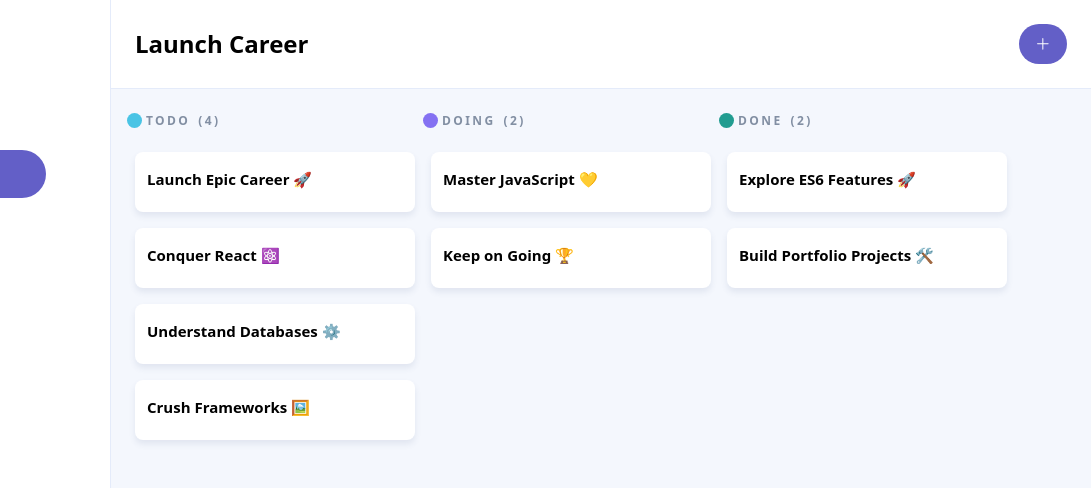
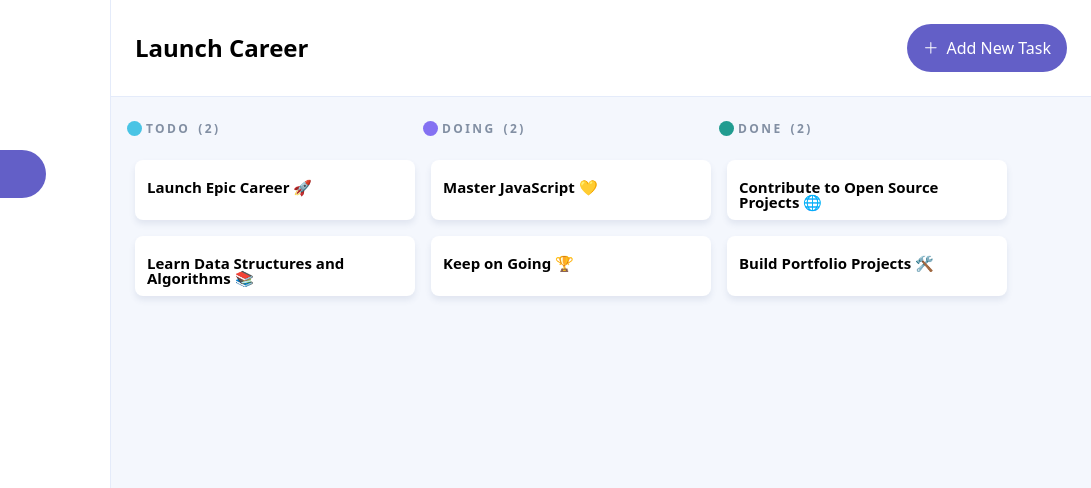
Before and after one commit to sip-23/SIPMAN25499_FTO2505_GroupB_SipMandindi_JSL05, a plain HTML site: page index.html in a window 1280 px wide. Shown: the top 488 px of the page, 189-1280 px from the left. Drawn offline with nearby package versions, Linux system fonts and the light colour scheme.

Commit message:
Add new button is working but cannont submit
I corrected my ValidateInputs function and addedtasksubmit function but now edit functionality not working

```diff
--- a/index.html
+++ b/index.html
@@ -61,7 +61,7 @@
                         <svg class="h-4 w-4 text-white" clip-rule="evenodd" fill-rule="evenodd" stroke-linejoin="round" stroke-miterlimit="2" viewBox="0 0 24 24" xmlns="http://www.w3.org/2000/svg">
                             <path d="m11 11h-7.25c-.414 0-.75.336-.75.75s.336.75.75.75h7.25v7.25c0 .414.336.75.75.75s.75-.336.75-.75v-7.25h7.25c.414 0 .75-.336.75-.75s-.336-.75-.75-.75h-7.25v-7.25c0-.414-.336-.75-.75-.75s-.75.336-.75.75z" fill="currentColor"/>
                         </svg>
-                        <span class="hidden md:ml-2 md:font-plus-jakarta-sans">Add New Task</span>
+                        <span class="md:ml-2 md:font-plus-jakarta-sans">Add New Task</span>
                     </button>
                 </div>
             </header>
--- a/scripts.js
+++ b/scripts.js
@@ -1,4 +1,48 @@
-import { initialTasks } from "./initialData.js";
+// import { initialTasks } from "./initialData.js";
+
+const initialTasks = [
+  {
+    id: 1,
+    title: "Launch Epic Career 🚀",
+    description: "Create a killer Resume",
+    status: "todo",
+  },
+  {
+    id: 2,
+    title: "Master JavaScript 💛",
+    description: "Get comfortable with the fundamentals",
+    status: "doing",
+  },
+  {
+    id: 3,
+    title: "Keep on Going 🏆",
+    description: "You're almost there",
+    status: "doing",
+  },
+
+  {
+    id: 4,
+    title: "Learn Data Structures and Algorithms 📚",
+    description:
+      "Study fundamental data structures and algorithms to solve coding problems efficiently",
+    status: "todo",
+  },
+  {
+    id: 5,
+    title: "Contribute to Open Source Projects 🌐",
+    description:
+      "Gain practical experience and collaborate with others in the software development community",
+    status: "done",
+  },
+  {
+    id: 6,
+    title: "Build Portfolio Projects 🛠️",
+    description:
+      "Create a portfolio showcasing your skills and projects to potential employers",
+    status: "done",
+  },
+];
+
 
 const todoTasks = document.getElementById('todo-tasks');
 const doingTasks = document.getElementById('doing-tasks');
@@ -7,7 +51,6 @@ const modal = document.getElementById('task-modal');
 const taskForm = document.getElementById('task-form');
 const cancelBtn = document.getElementById('cancel-btn');
 const addTask = document.getElementById('addTaskButton');
-const submitNewTask = document.getElementById('submitButton');
 
 // Modal input fields that are stored and showed
 const taskIdInput = document.getElementById('task-id');
@@ -18,7 +61,7 @@ const taskStatusInput = document.getElementById('task-status');
 // Current task that I want to show
 let currentTask = null;
 
-// Create task function
+// Create task function - Element
 /**
  * Creates the list element and its respective / relevent classes in the DOM.
  * @param {Object} task - The tasks which are stored in an array and declared as tasks
@@ -48,7 +91,7 @@ function showSortedTasks() {
     doneTasks.innerHTML = '';
 
     // Sort tasks into columns
-    tasks.forEach(task => {
+    initialTasks.forEach(task => {
         const taskElement = createTaskElement(task);
 
 
@@ -105,18 +148,16 @@ function openEditModal(taskId) {
 // save new task
 /**
  * This allos changes to be made in modal to be savd
- * @param {Event} e - Is the submit event from the form before
+ * @param {Event} e - Is the submit event from the form
  * @returns
  */
 function addTasksubmit() {
-    submitNewTask.addEventListener('submit', e => {
+    taskForm.addEventListener('submit', e => {
         e.preventDefault();
-
+        openModel();
         validateInputs();
         showSortedTasks();
-
     })
-
 };
 
 const setError = (element, message) => {
@@ -141,28 +182,29 @@ const setSuccess = element => {
 // Validating inputs
 const validateInputs = () => {
     const taskTitleInputValue = taskTitleInput.value.trim();
-    const taskDescInputValue = taskStatusInput.value.trim();
+    const taskDescInputValue = taskDescInput.value.trim();
     const taskStatusInputValue = taskStatusInput.value;
 
     if(!taskTitleInputValue || taskTitleInputValue.trim() === "") {
-        setError(taskTitleInputValue, "Task title cannot be empty!");
+        setError(taskTitleInput, "Task title cannot be empty!");
     } else{
-        setSuccess(taskTitleInputValue);
+        setSuccess(taskTitleInput);
     }
 
     if(!taskDescInputValue || taskDescInputValue.trim() === "") {
-        setError(taskDescInputValue, "Task description cannot be empty!");
+        setError(taskDescInput, "Task description cannot be empty!");
     } else{
-        setSuccess(taskDescInputValue);
+        setSuccess(taskDescInput);
     }
 
     if(!taskStatusInputValue || taskStatusInputValue === "") {
-        setError(taskStatusInputValue, "INVALID STATUS! Please enter only: todo, doing, or done");
+        setError(taskStatusInput, "INVALID STATUS! Please enter only: todo, doing, or done");
     } else{
-        setSuccess(taskStatusInputValue);
+        setSuccess(taskStatusInput);
     }
 
     // Store task details in object
+    if(taskTitleInputValue && taskDescInputValue && taskStatusInputValue) {
         const output = {
             id: tasks.length + 1,
             title: taskTitleInputValue,
@@ -171,13 +213,16 @@ const validateInputs = () => {
         };
 
         // Add task to the existing array
-    tasks.push(output);
+        initialTasks.push(output);
 
+        // Close the modal
         closeModal();
+    }
 };
 
+
 // function to open modal
-function OpenModel() {
+function openModel() {
     modal.classList.remove('hidden')
 }
 
@@ -234,6 +279,9 @@ function setupEventListeners() {
         });
     });
 
+    // Open modal once add new button is clicked
+    addTask.addEventListener('click', openModel);
+
     // Modal close and opening event listeners
     cancelBtn.addEventListener('click', closeModal);
     taskForm.addEventListener('submit', saveTaskChanges);
@@ -256,6 +304,7 @@ function setupEventListeners() {
 function init() {
     showSortedTasks();
     setupEventListeners();
+    addTasksubmit();
 }
 
 // Start the application
```
Lines whose indentation alone changed are shown as unchanged.
